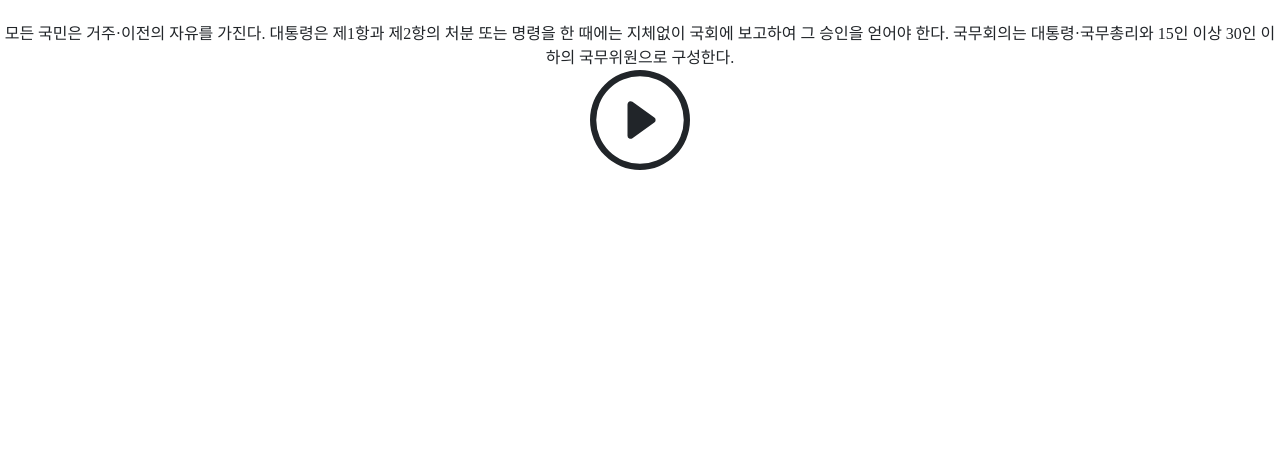
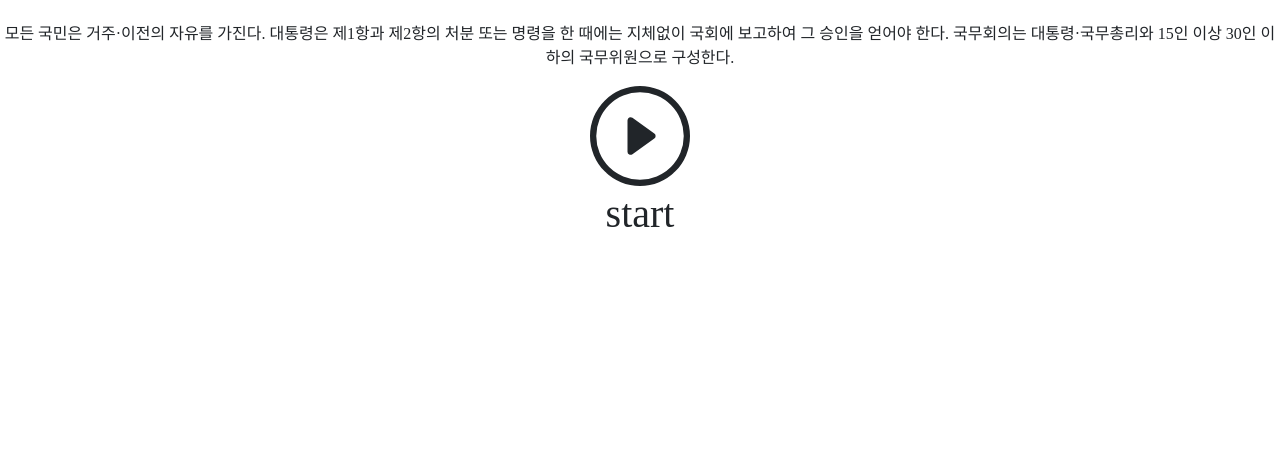
Before and after one commit to Kyubin30/2022-2-industry-university-project, a Python web app: template flask/templates/detailPage.html in a window 1280 px wide. Shown: the part 336-800 px from the top of the page. Run offline with Jinja, Linux system fonts and the light colour scheme; the template is opened without the code that fills it: most values are stand-ins (such as "Sample title", 1, 10 or a date in 2020); some web fonts are replaced.

Commit message:
html 수정

```diff
--- a/flask/templates/detailPage.html
+++ b/flask/templates/detailPage.html
@@ -30,15 +30,16 @@
         <span>
             모든 국민은 거주·이전의 자유를 가진다. 대통령은 제1항과 제2항의 처분 또는 명령을 한 때에는 지체없이 국회에 보고하여 그 승인을 얻어야 한다. 국무회의는 대통령·국무총리와 15인 이상 30인 이하의 국무위원으로 구성한다.
         </span>
-        <form method="post" action="/exercise" class="d-flex">
+        <form method="post" action="/exercise" class="d-flex mt-3">
             <input type="hidden" name="exercise" value="{{exerciseEng}}">
-            <button type="submit" class="d-flex">
+            <button type="submit" class="d-flex text-center">
                 <svg xmlns="http://www.w3.org/2000/svg" width="100" height="100" fill="currentColor" class="bi bi-play-circle" viewBox="0 0 16 16">
                     <path d="M8 15A7 7 0 1 1 8 1a7 7 0 0 1 0 14zm0 1A8 8 0 1 0 8 0a8 8 0 0 0 0 16z"/>
                     <path d="M6.271 5.055a.5.5 0 0 1 .52.038l3.5 2.5a.5.5 0 0 1 0 .814l-3.5 2.5A.5.5 0 0 1 6 10.5v-5a.5.5 0 0 1 .271-.445z"/>
                 </svg>
             </button>
         </form>
+        <h1 class="text-center d-block mt-1">start</h1>
     </div>
 
     <script src="https://cdn.jsdelivr.net/npm/bootstrap@5.0.2/dist/js/bootstrap.bundle.min.js"
```
